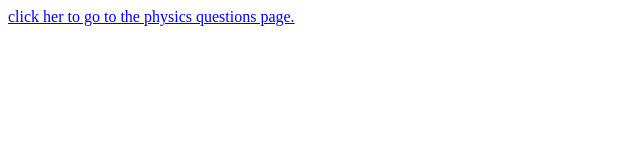
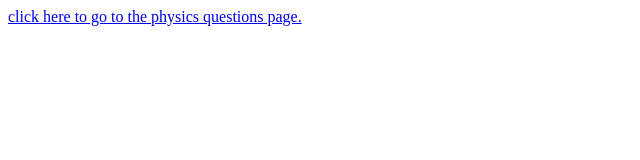
Before and after one commit to jackychandru/phyib, a plain HTML site: page index.html in a window 1280 px wide. Shown: the full height of the page, 0-640 px from the left. Drawn offline with Linux system fonts and the light colour scheme.

Commit message:
Update index.html

```diff
--- a/index.html
+++ b/index.html
@@ -1 +1 @@
-<a href="./index.ibdocs.org/assets/qbv5/questionbank.ibo.org/en/teachers/00000/questionbanks/46-dp-physics/syllabus_sections.html">click her to go to the physics questions page.</a>
+<a href="./index.ibdocs.org/assets/qbv5/questionbank.ibo.org/en/teachers/00000/questionbanks/46-dp-physics/syllabus_sections.html">click here to go to the physics questions page.</a>
```
